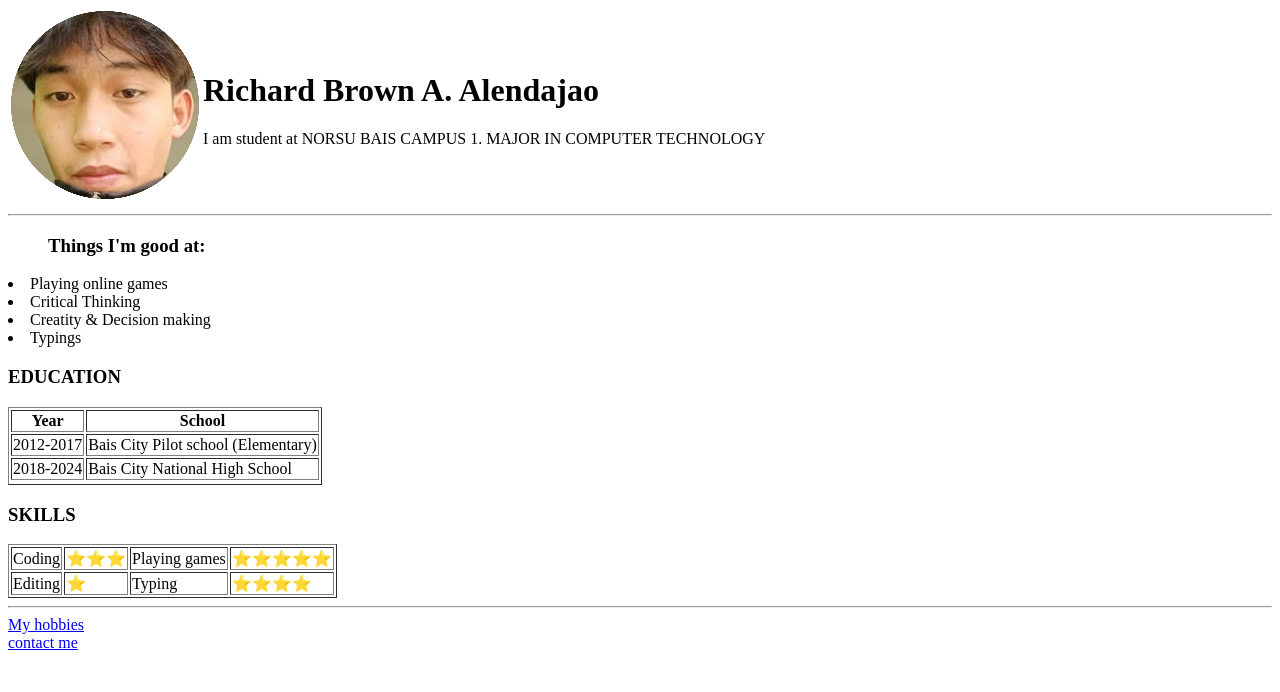
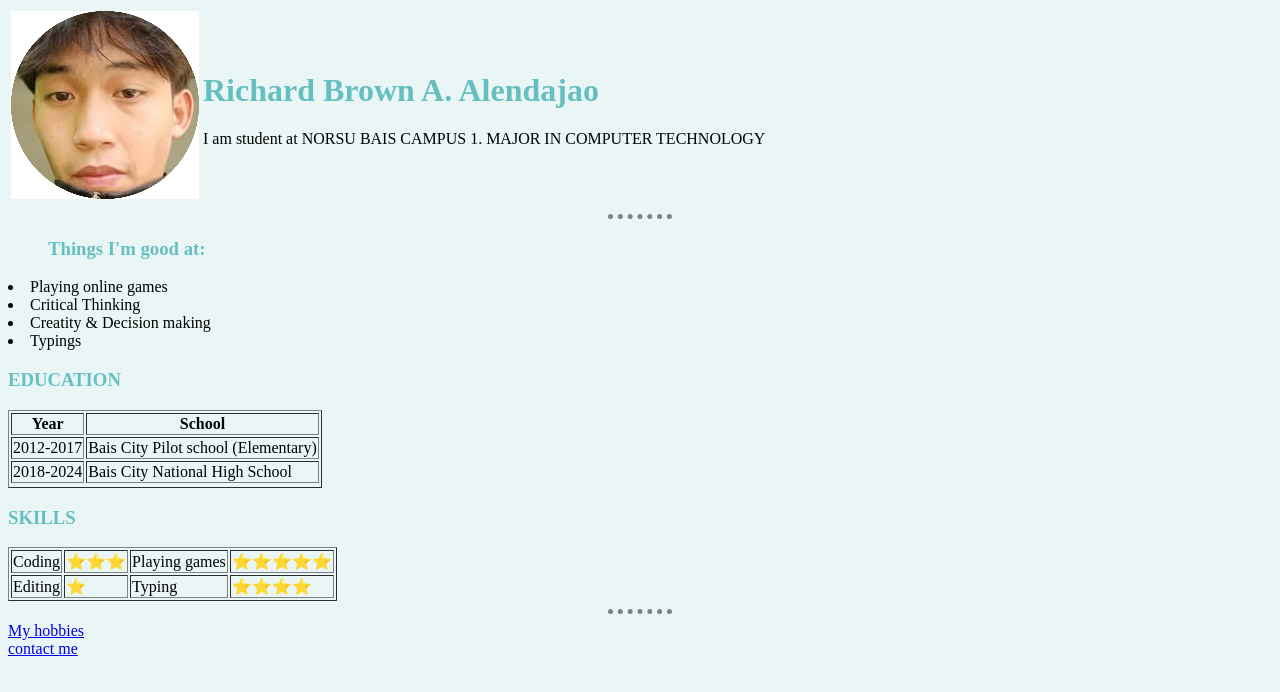
Before and after one commit to brownyyy22/brown, a plain HTML site: page index.html in a window 1280 px wide. Drawn offline with Linux system fonts and the light colour scheme.

Commit message:
Add files via upload

```diff
--- a/index.html
+++ b/index.html
@@ -3,6 +3,7 @@
 <head>
 <meta charset="UTF-8">
   <title>Alendajao Personal site</title>
+  <link rel="stylesheet" href="style.css">
   </head>
 
   <body>
--- /dev/null
+++ b/style.css
@@ -0,0 +1,20 @@
+
+body {
+  background-color: #eaf6f6;
+}
+
+h1 {
+  color: #66BFBF;
+}
+
+h3 {
+  color: #66BFBF;
+}
+
+hr {
+  border-style: none;
+  border-top-style: dotted;
+  border-color: grey;
+  border-width: 5px;
+  width: 5%;
+}
```
